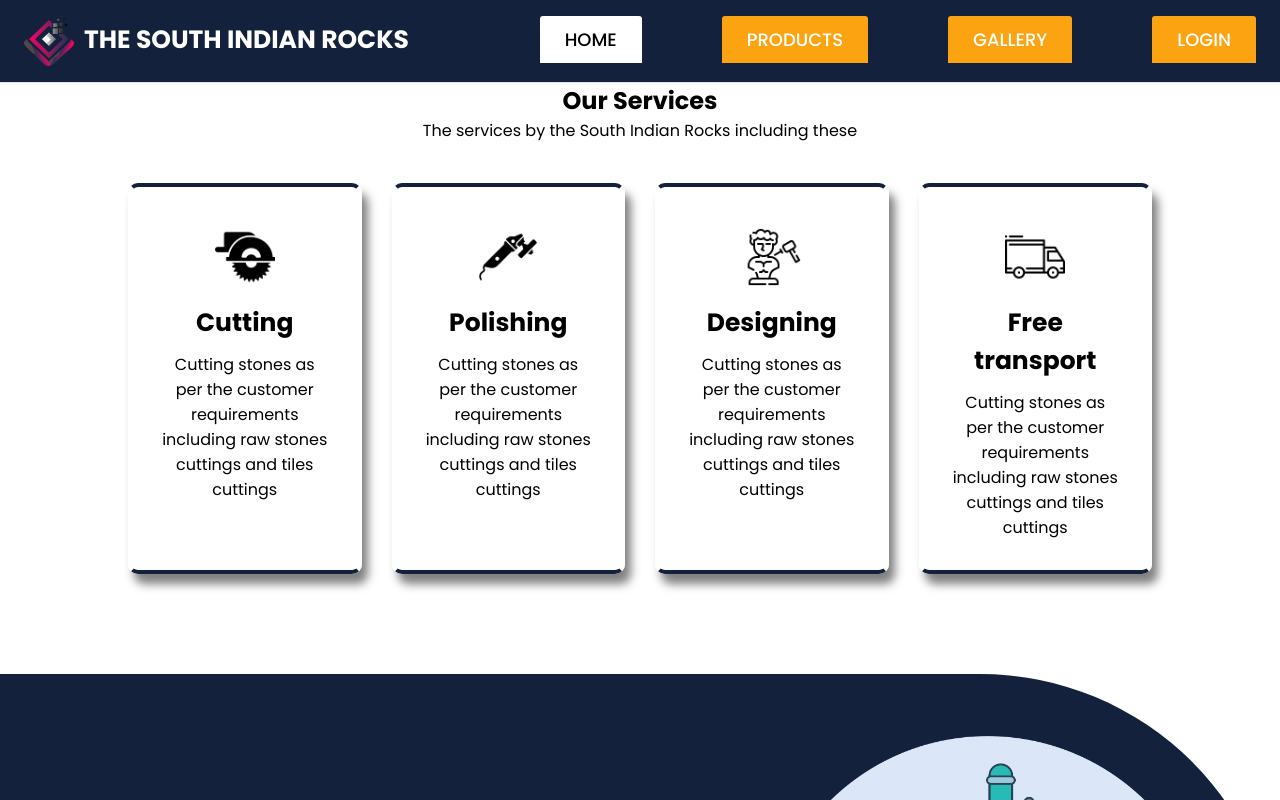
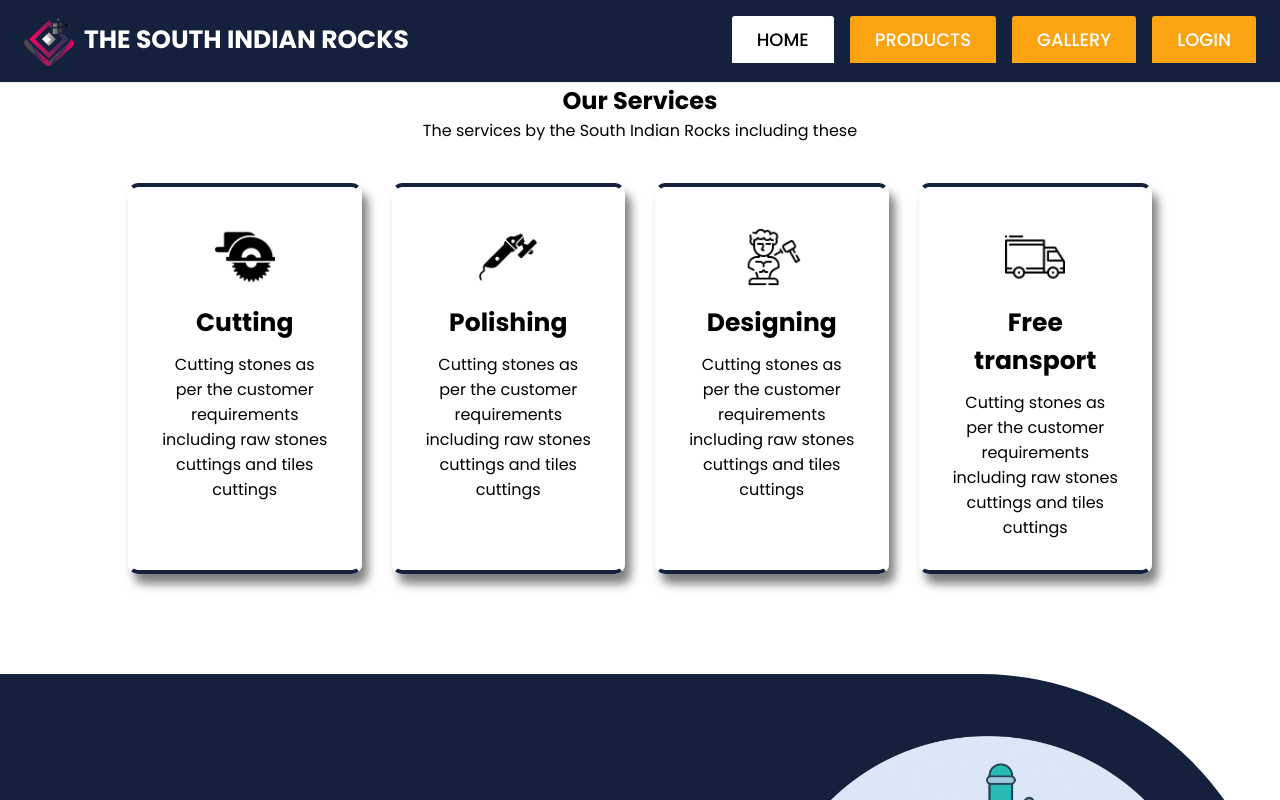
Before and after one commit to karthikheyan/TheSouthIndianRocks, a React (Vite) app: page / in a window 1280 px wide. Shown: the top 800 px of the page. Built offline with nearby package versions, Linux system fonts and the light colour scheme.

Commit message:
add styles in navabar

```diff
--- a/src/components/navbar/Header.css
+++ b/src/components/navbar/Header.css
@@ -176,12 +176,11 @@ a {
 }
 .nav-menu {
     display: flex;
-    justify-content: space-between;
     align-items: center;
 }
 
 .nav-item {
-    margin-left: 5rem;
+    margin-left: 1rem;
 }
 
 .nav-link{
--- a/src/components/navbar/Header.jsx
+++ b/src/components/navbar/Header.jsx
@@ -64,6 +64,7 @@ const Header = () => {
                <img src={ logo } alt="" className="logo"></img>
                  <h1 className="title">THE SOUTH INDIAN ROCKS</h1>
              </div>
+
     <ul className={size?"nav-menu-size":"nav-menu"}>
         <li class="nav-item">
              <Link to='/'><button className={pathname==="/" ? 'home-button' : ''}>HOME</button></Link>
```
